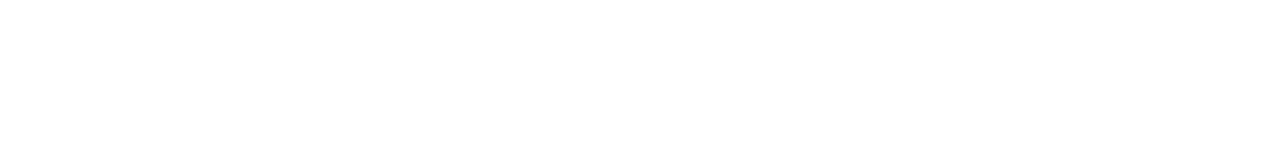
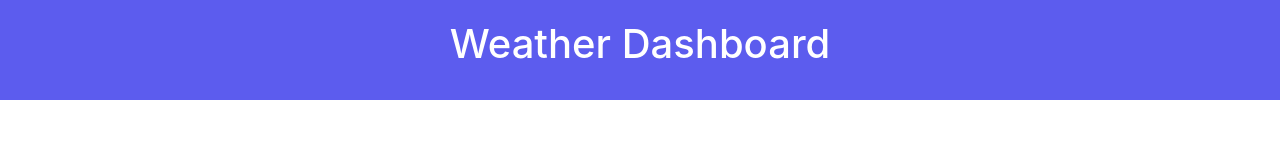
Before and after one commit to CArmstrong2/weather-forecast, a plain HTML site: page index.html in a window 1280 px wide. Drawn offline with nearby package versions, Linux system fonts and the light colour scheme; files that its build step writes are made by us from their sources.

Commit message:
header and header styling

```diff
--- a/index.html
+++ b/index.html
@@ -6,11 +6,12 @@
     <meta name="viewport" content="width=device-width, initial-scale=1.0">
     <title>5 Day Weather Forecast</title>
     <link rel="stylesheet" href="https://cdnjs.cloudflare.com/ajax/libs/twitter-bootstrap/4.5.0/css/bootstrap.min.css">
-    <link rel="stylesheet" href="./assets/style.css">
+    <link rel="stylesheet" href="style.css">
 </head>
 <body>
+    <header><h1>Weather Dashboard</h1></header>
 
 
-    <script href = "script.js"></script>
+    <script href="script.js"></script>
 </body>
 </html>
--- a/style.css
+++ b/style.css
@@ -0,0 +1,10 @@
+header{
+    text-align:center;
+    color: white;
+    background-color: #5c5cee;
+    height:100px;
+}
+
+header h1{
+    padding: 20px 0;
+}
```
